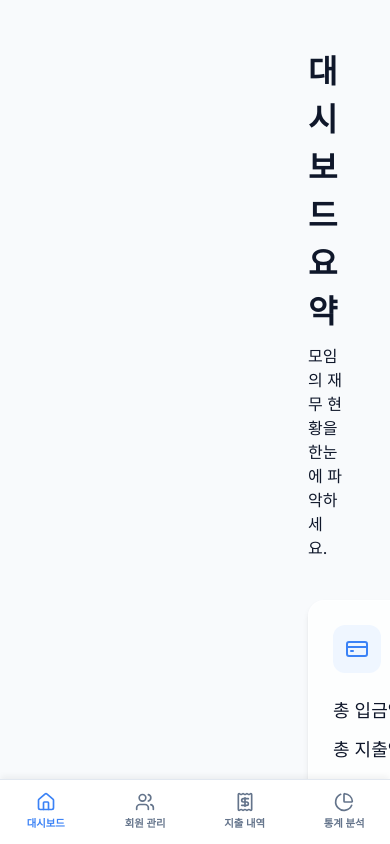
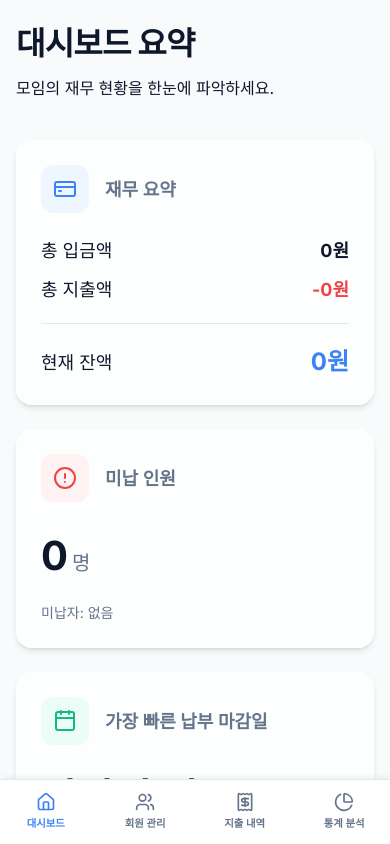
Before and after one commit to hericobacter-spec/account, a Next.js app: page / in a window 390 px wide. Shown: the top 844 px of the page. Built offline with nearby package versions, Linux system fonts and the light colour scheme; no server answers; the database is empty.

Commit message:
Fix mobile margin leak: resolve CSS module parsing error by moving global media queries correctly

```diff
--- a/app/globals.css
+++ b/app/globals.css
@@ -56,7 +56,7 @@
 
 html, body {
   overflow-x: hidden;
-  max-width: 100vw;
+  max-width: 100%;
 }
 
 body {
@@ -188,27 +188,4 @@ input:focus, select:focus, textarea:focus {
   }
 }
 
-@media (max-width: 1024px) {
-  :global(.app-container) {
-    flex-direction: column;
-    max-width: 100vw;
-    overflow-x: hidden;
-  }
-  :global(.main-content) {
-    margin-left: 0 !important;
-    margin-bottom: 80px;
-    padding: 1.25rem 1rem !important;
-    max-width: 100vw !important;
-    width: 100% !important;
-    min-width: 0 !important;
-    overflow-x: hidden;
-    box-sizing: border-box;
-    display: flex;
-    flex-direction: column;
-    align-items: center;
-  }
-  :global(.main-content > div) {
-    width: 100%;
-    max-width: 100%;
-  }
-}
+/* Removed invalid media block previously containing :global() */
--- a/app/layout.js
+++ b/app/layout.js
@@ -9,9 +9,7 @@ export const metadata = {
 export const viewport = {
   width: 'device-width',
   initialScale: 1,
-  maximumScale: 1,
-  minimumScale: 1,
-  userScalable: false,
+  viewportFit: 'cover',
 };
 
 export default function RootLayout({ children }) {
--- a/components/Sidebar.module.css
+++ b/components/Sidebar.module.css
@@ -96,6 +96,8 @@
 :global(.app-container) {
   display: flex;
   min-height: 100vh;
+  max-width: 100%;
+  overflow-x: hidden;
 }
 
 :global(.main-content) {
@@ -161,4 +163,24 @@
   .active:hover {
     background-color: transparent;
   }
+
+  :global(.app-container) {
+    flex-direction: column;
+  }
+
+  :global(.main-content) {
+    margin-left: 0;
+    margin-bottom: 65px;
+    padding: 1.25rem 1rem;
+    max-width: 100%;
+    display: flex;
+    flex-direction: column;
+    align-items: center;
+  }
+
+  :global(.main-content > div) {
+    width: 100%;
+    max-width: 100%;
+    margin: 0;
+  }
 }
```
